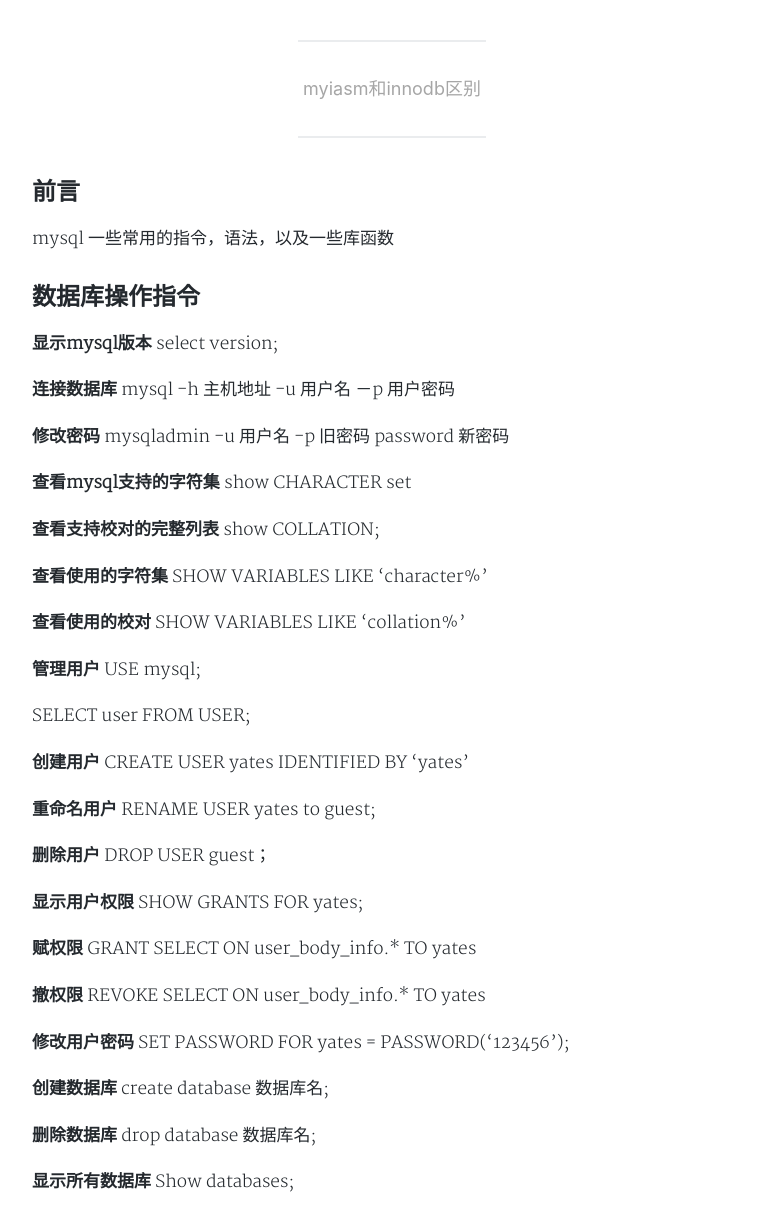
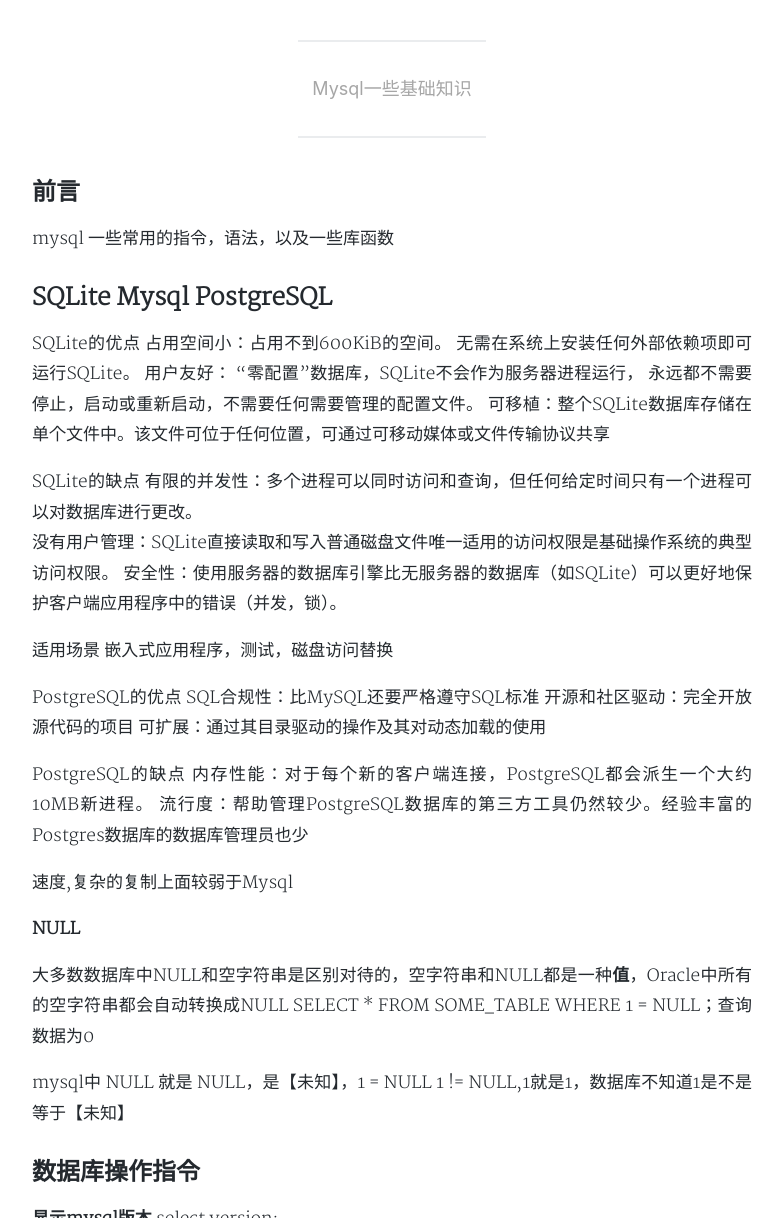
Before and after one commit to gobige/gobige.github.io, a Jekyll site: the page built from _posts/2017-09-13-mysqlbaseKnowledge.md, in a window 1280 px wide and 1400 px high, scrolled down 278 px. Shown: the part 182-1400 px from the top of the window, without its empty margins (248-1031 px from the left). Built offline with Jekyll 4.4.1, drawn with Linux system fonts in a browser that asks for light colours; nearby versions of some CDN libraries; a style sheet for code colours, icons or effects is not loaded.

Commit message:
mysql  study

```diff
--- a/_posts/2017-09-13-mysqlbaseKnowledge.md
+++ b/_posts/2017-09-13-mysqlbaseKnowledge.md
@@ -1,7 +1,7 @@
 ---
 layout: post
 title: 'Mysql一些基础知识'
-subtitle: 'myiasm和innodb区别'
+subtitle: 'Mysql一些基础知识'
 date: 2017-09-13
 categories: mysql
 author: yates
@@ -9,8 +9,41 @@
 tags: mysql
 ---
 
+
 ## 前言
 mysql 一些常用的指令，语法，以及一些库函数
+
+## SQLite Mysql PostgreSQL
+SQLite的优点
+占用空间小：占用不到600KiB的空间。 无需在系统上安装任何外部依赖项即可运行SQLite。
+用户友好： “零配置”数据库，SQLite不会作为服务器进程运行， 永远都不需要停止，启动或重新启动，不需要任何需要管理的配置文件。
+可移植：整个SQLite数据库存储在单个文件中。该文件可位于任何位置，可通过可移动媒体或文件传输协议共享
+
+SQLite的缺点
+有限的并发性：多个进程可以同时访问和查询，但任何给定时间只有一个进程可以对数据库进行更改。
+没有用户管理：SQLite直接读取和写入普通磁盘文件唯一适用的访问权限是基础操作系统的典型访问权限。
+安全性：使用服务器的数据库引擎比无服务器的数据库（如SQLite）可以更好地保护客户端应用程序中的错误（并发，锁）。
+
+适用场景
+嵌入式应用程序，测试，磁盘访问替换
+
+PostgreSQL的优点
+SQL合规性：比MySQL还要严格遵守SQL标准
+开源和社区驱动：完全开放源代码的项目
+可扩展：通过其目录驱动的操作及其对动态加载的使用
+
+PostgreSQL的缺点
+内存性能：对于每个新的客户端连接，PostgreSQL都会派生一个大约10MB新进程。
+流行度：帮助管理PostgreSQL数据库的第三方工具仍然较少。经验丰富的Postgres数据库的数据库管理员也少
+
+速度,复杂的复制上面较弱于Mysql
+
+**NULL**
+
+大多数数据库中NULL和空字符串是区别对待的，空字符串和NULL都是一种**值**，Oracle中所有的空字符串都会自动转换成NULL
+SELECT * FROM SOME_TABLE WHERE 1 = NULL；查询数据为0
+
+mysql中 NULL 就是 NULL，是【未知】，1 = NULL 1 != NULL,1就是1，数据库不知道1是不是等于【未知】
 
 ## 数据库操作指令
 
```
Also changed, not shown: _posts/2018-12-10-mysql-fight.md (+6 -0 lines), _posts/2018-12-17-mysql-config-param.md (added, +27 -0 lines), _posts/2019-6-24-docker.md (added, +46 -0 lines).
